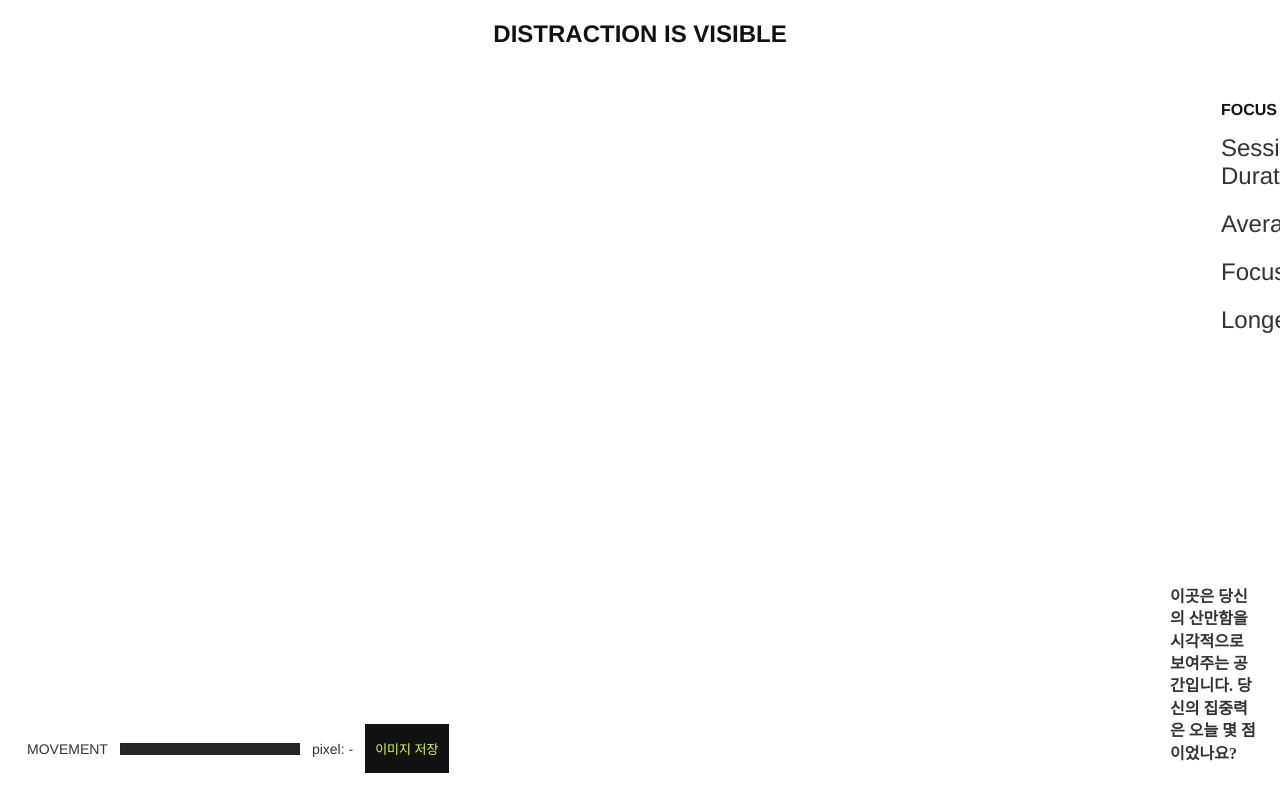
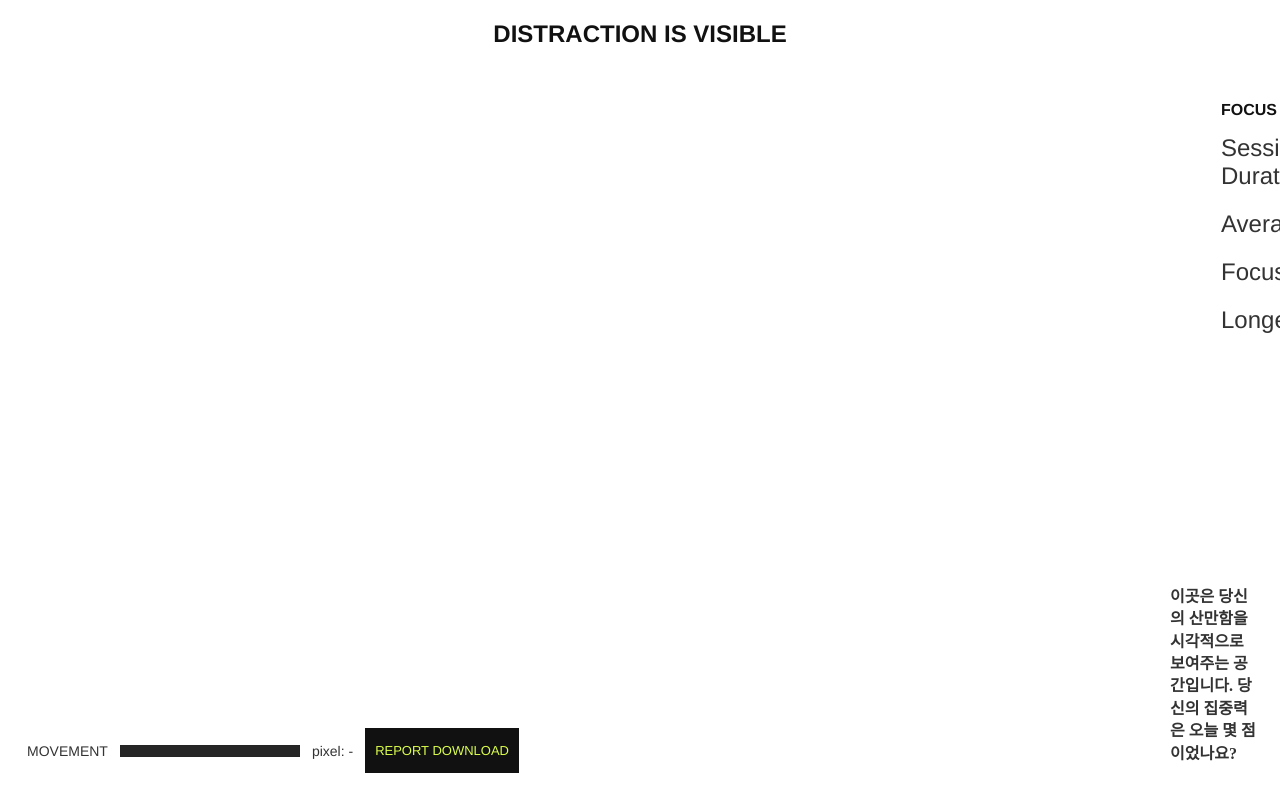
Before and after one commit to jayunJang/6week, a plain HTML site: page index.html in a window 1280 px wide. Drawn offline with Linux system fonts and the light colour scheme; a script that the page names is missing.

Commit message:
Update index.html

```diff
--- a/index.html
+++ b/index.html
@@ -146,7 +146,7 @@
             <span>MOVEMENT</span>
             <span class="meter"><i id="motion-bar"></i></span>
             <span id="pixel-size-label">pixel: -</span>
-            <button id="btn-download" class="btn">이미지 저장</button>
+            <button id="btn-download" class="btn">REPORT DOWNLOAD</button>
         </div>
 
         <!-- Description Text -->
```
